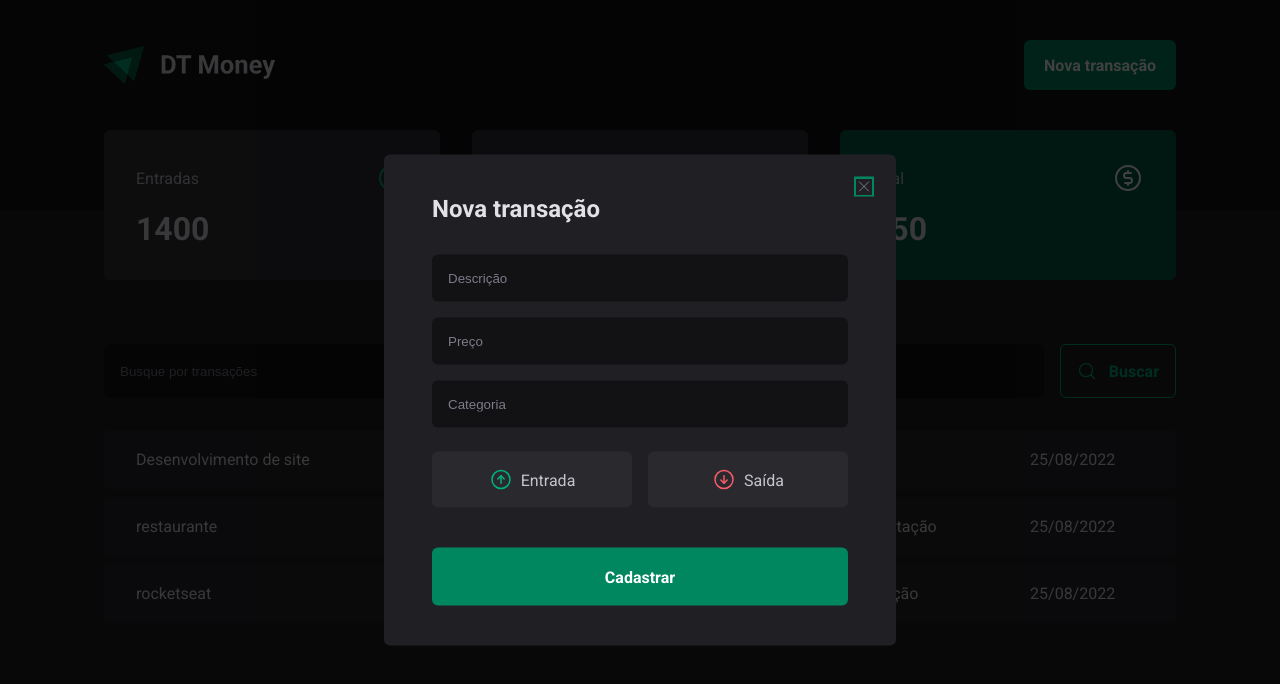
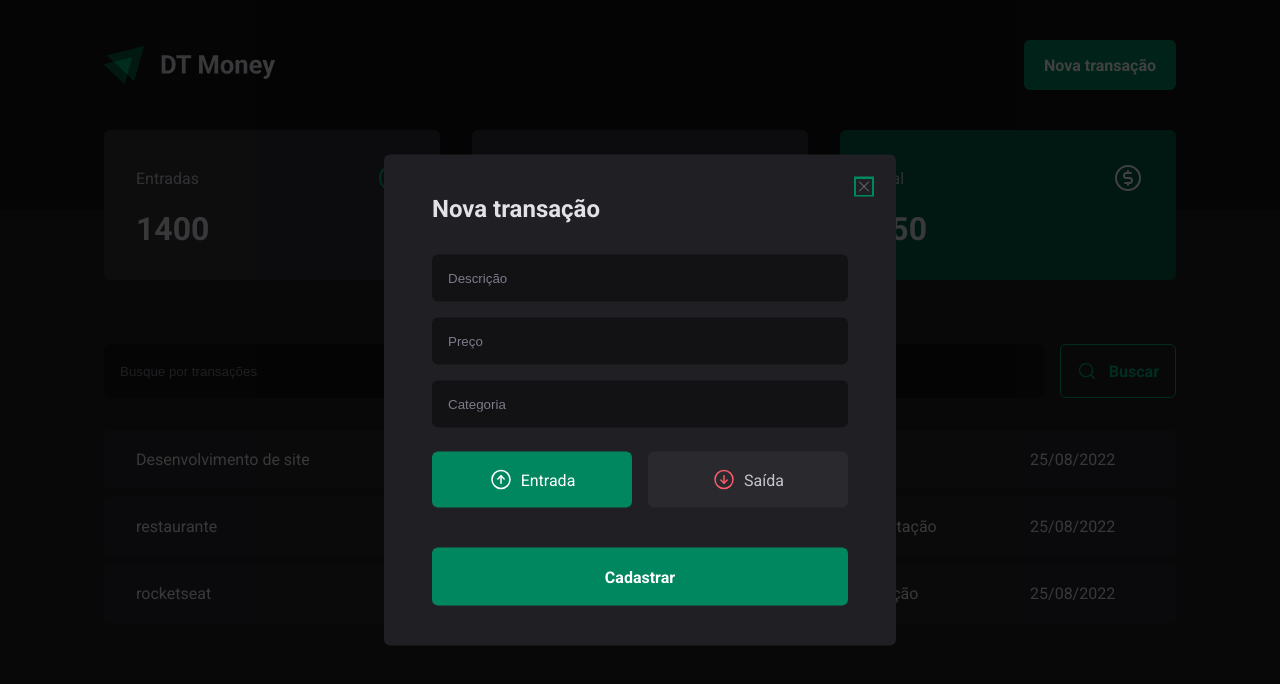
Before and after one commit to mujapira/my-finances, a React (Vite) app: page / in a window 1280 px wide. Both pictures are taken after a click on the button "Nova transação". Shown: the top 684 px of the page. Built offline with nearby package versions, Linux system fonts and the light colour scheme; data requests are answered from the project's data file.

Commit message:
feat: handling controlled inputs with HookForm

```diff
--- a/src/components/NewTransactionModal/index.tsx
+++ b/src/components/NewTransactionModal/index.tsx
@@ -9,27 +9,34 @@
   TransactionType,
   TransactionTypeButton,
 } from "./styles";
+import { Controller } from "react-hook-form";
 import { useForm } from "react-hook-form";
 
 const newTransactionFormSchema = z.object({
   description: z.string(),
   price: z.number(),
   category: z.string(),
-  // type: z.enum(["income", "outcome"]),
+  type: z.enum(["income", "outcome"]),
 });
 
 type newTransactionFormInputs = z.infer<typeof newTransactionFormSchema>;
 
 export function NewTransactionModal() {
   const {
+    control,
     register,
     handleSubmit,
     formState: { isSubmitting },
   } = useForm<newTransactionFormInputs>({
     resolver: zodResolver(newTransactionFormSchema),
+    defaultValues: {
+      type: "income",
+    },
   });
 
-  function handleCreateNewTransaction(data: newTransactionFormInputs) {}
+  function handleCreateNewTransaction(data: newTransactionFormInputs) {
+    console.log(data);
+  }
 
   return (
     <Dialog.Portal>
@@ -60,7 +67,15 @@
             {...register("category")}
           />
 
-          <TransactionType>
+          <Controller
+            control={control}
+            name="type"
+            render={({ field }) => {
+              return (
+                <TransactionType
+                  onValueChange={field.onChange}
+                  value={field.value}
+                >
                   <TransactionTypeButton variant="income" value="income">
                     <ArrowCircleUp size={24} /> Entrada
                   </TransactionTypeButton>
@@ -69,6 +84,9 @@
                     <ArrowCircleDown size={24} /> Saída
                   </TransactionTypeButton>
                 </TransactionType>
+              );
+            }}
+          />
 
           <button type="submit" disabled={isSubmitting}>
             Cadastrar
```
Lines whose indentation alone changed are shown as unchanged.
